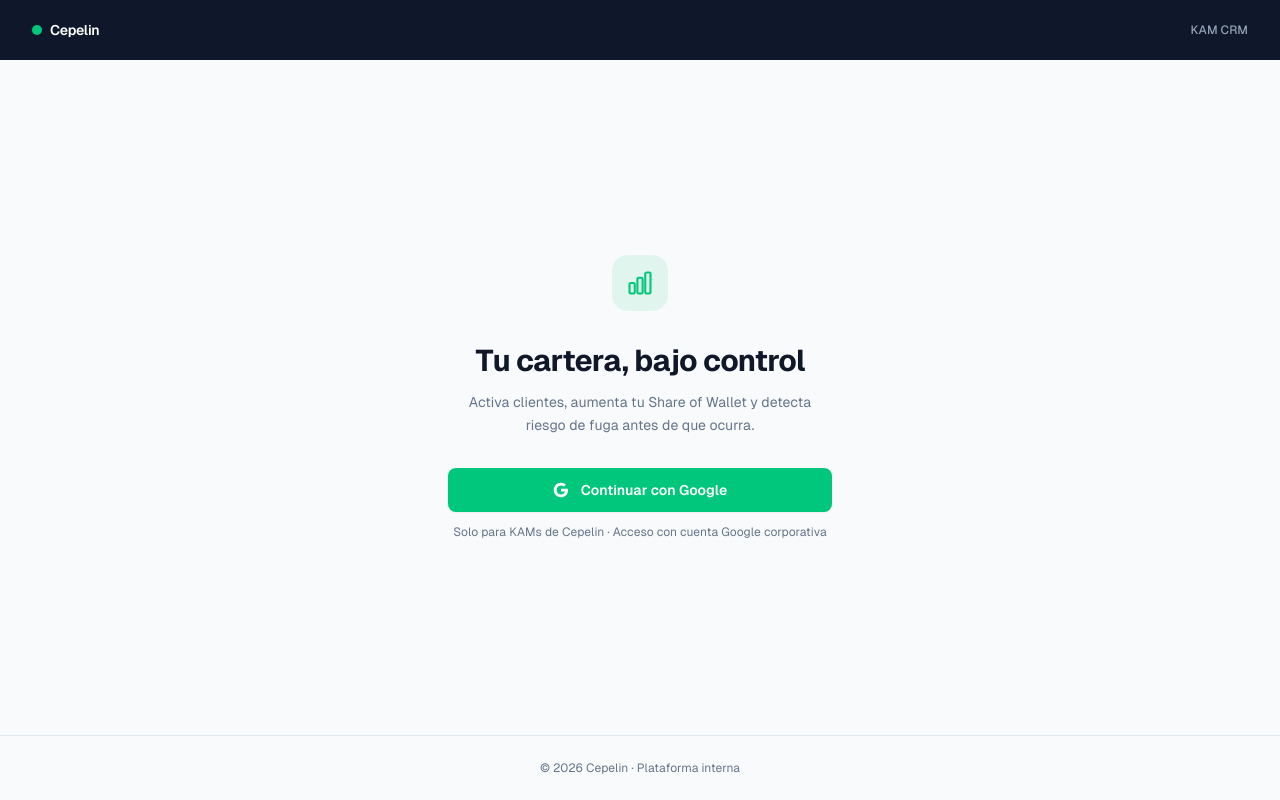
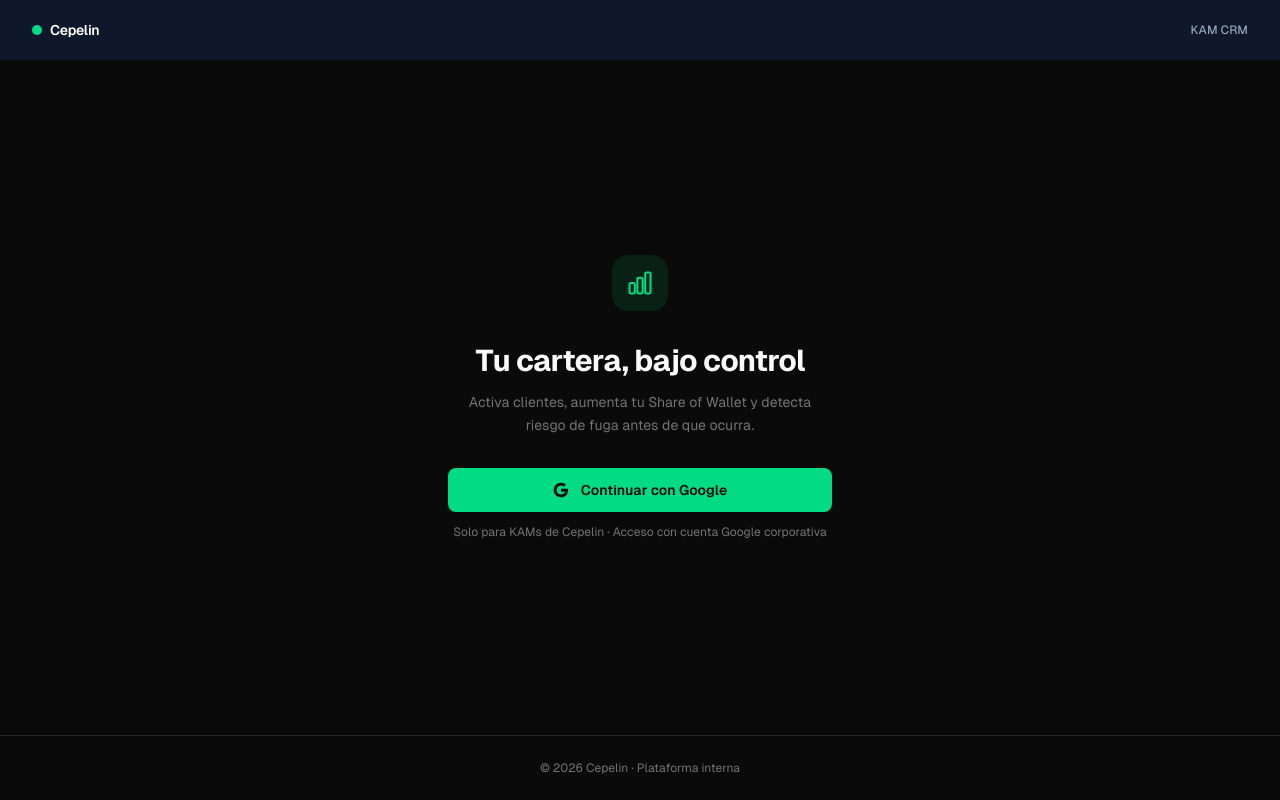
Before and after one commit to BenjaminMartinez14/cepelin-crm, a Next.js app: page / in a window 1280 px wide. Built offline with nearby package versions, Linux system fonts and the light colour scheme; no server answers.

Commit message:
feat: update brand colors to exact --xp-* token spec (#00DC82)

```diff
--- a/app/globals.css
+++ b/app/globals.css
@@ -4,62 +4,37 @@
 
 @layer base {
   :root {
-    /* Cepelin brand — Xepelin-inspired */
-    --background: 210 20% 98%;        /* #F5F7FA */
-    --foreground: 222 47% 11%;        /* #0F172A */
-    --card: 0 0% 100%;
-    --card-foreground: 222 47% 11%;
-    --popover: 0 0% 100%;
-    --popover-foreground: 222 47% 11%;
-    --primary: 157 100% 39%;          /* #00C97D — Xepelin green */
-    --primary-foreground: 0 0% 100%;
-    --secondary: 210 17% 95%;
-    --secondary-foreground: 222 47% 11%;
-    --muted: 210 17% 95%;
-    --muted-foreground: 215 16% 47%;
-    --accent: 157 100% 39%;
-    --accent-foreground: 0 0% 100%;
-    --destructive: 0 84% 60%;
-    --destructive-foreground: 0 0% 100%;
-    --border: 214 32% 91%;
-    --input: 214 32% 91%;
-    --ring: 157 100% 39%;
-    --chart-1: 157 100% 39%;          /* green — primary metric */
-    --chart-2: 213 71% 52%;           /* blue */
-    --chart-3: 38 92% 50%;            /* amber */
-    --chart-4: 265 83% 57%;           /* violet */
-    --chart-5: 0 84% 60%;             /* red */
+    --background:           0 0% 4%;
+    --foreground:           0 0% 98%;
+    --card:                 0 0% 8%;
+    --card-foreground:      0 0% 98%;
+    --popover:              0 0% 8%;
+    --popover-foreground:   0 0% 98%;
+    --primary:              156 100% 43%;
+    --primary-foreground:   0 0% 4%;
+    --secondary:            0 0% 15%;
+    --secondary-foreground: 0 0% 98%;
+    --muted:                0 0% 8%;
+    --muted-foreground:     0 0% 45%;
+    --accent:               156 100% 43%;
+    --accent-foreground:    0 0% 4%;
+    --destructive:          0 84% 60%;
+    --destructive-foreground: 0 0% 98%;
+    --border:               0 0% 15%;
+    --input:                0 0% 15%;
+    --ring:                 156 100% 43%;
+    --warning:              38 92% 50%;
+    --success:              156 100% 43%;
+    --chart-1:              156 100% 43%;
+    --chart-2:              213 71% 52%;
+    --chart-3:              38 92% 50%;
+    --chart-4:              265 83% 57%;
+    --chart-5:              0 84% 60%;
     --radius: 0.5rem;
-  }
-
-  .dark {
-    --background: 222 47% 7%;
-    --foreground: 210 20% 98%;
-    --card: 222 47% 10%;
-    --card-foreground: 210 20% 98%;
-    --popover: 222 47% 10%;
-    --popover-foreground: 210 20% 98%;
-    --primary: 157 100% 39%;
-    --primary-foreground: 0 0% 100%;
-    --secondary: 222 47% 15%;
-    --secondary-foreground: 210 20% 98%;
-    --muted: 222 47% 15%;
-    --muted-foreground: 215 16% 57%;
-    --accent: 157 100% 39%;
-    --accent-foreground: 0 0% 100%;
-    --destructive: 0 62% 30%;
-    --destructive-foreground: 0 0% 100%;
-    --border: 222 47% 18%;
-    --input: 222 47% 18%;
-    --ring: 157 100% 39%;
   }
 }
 
 @layer base {
-  * {
-    @apply border-border;
-  }
-  body {
-    @apply bg-background text-foreground;
-  }
+  * { @apply border-border; }
+  body { @apply bg-background text-foreground; }
 }
```
